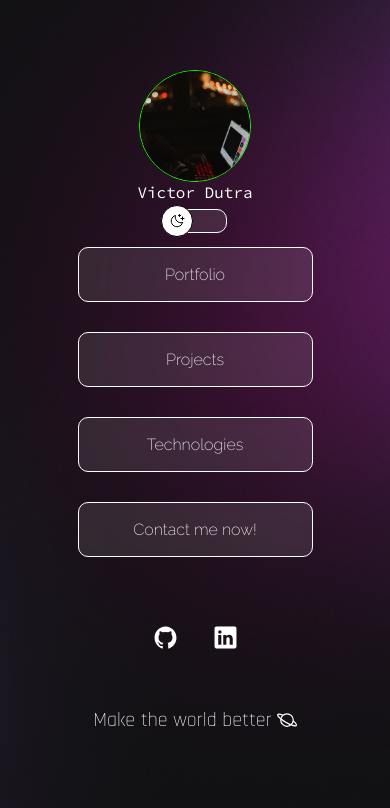
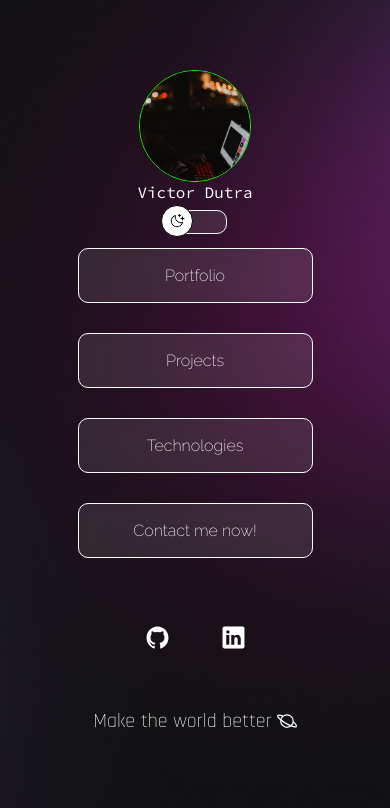
Before and after one commit to VictorDutraa/dev-links, a plain HTML site: page index.html in a window 390 px wide. Shown: the top 808 px of the page. Drawn offline with nearby package versions, Linux system fonts and the light colour scheme.

Commit message:
responsivity detail

```diff
--- a/styles.css
+++ b/styles.css
@@ -45,8 +45,8 @@
 
 #container {
     height: 712px;
-    width: 360px;
-
+    width: 100%;
+    max-width: 376px;
 }
 
 .profile{
```
